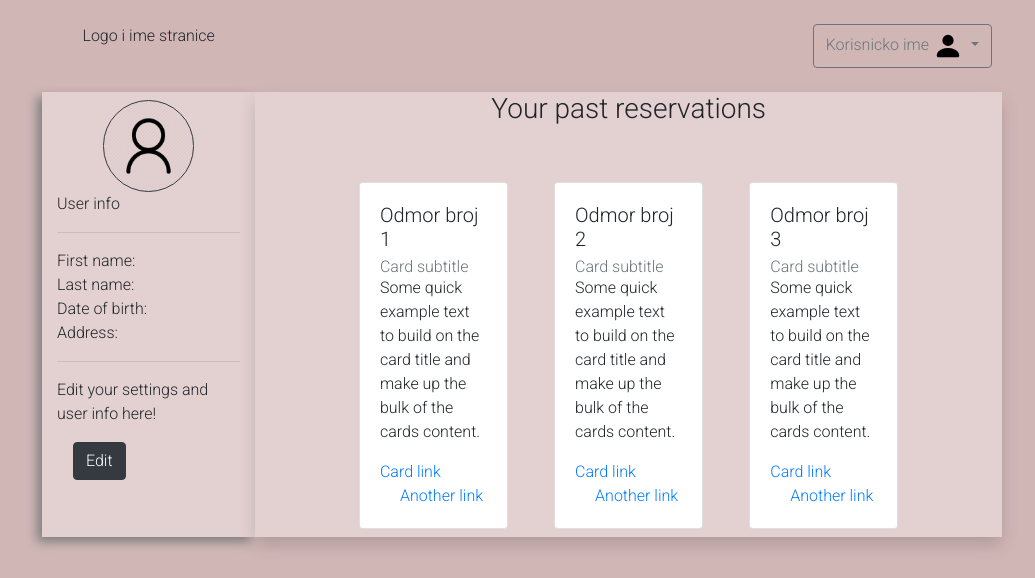
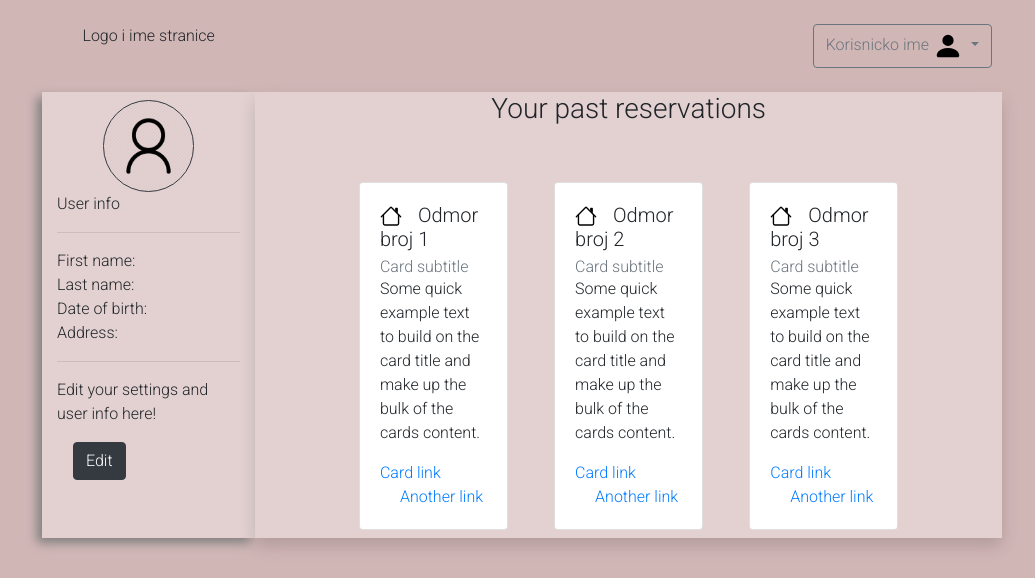
Before and after one commit to tinmarecic6/automatic-octo-spoon, a PHP site: page /user_profile_page.php in a window 1280 px wide. Shown: the top 578 px of the page, without its empty margins (118-1153 px from the left). Run offline with PHP 8.4, Linux system fonts and the light colour scheme.

Commit message:
added house icon on past vacations

```diff
--- a/user_profile_page.php
+++ b/user_profile_page.php
@@ -79,7 +79,7 @@
           echo '<div class="col col-sm-3 m-2">
               <div class="card" >
                   <div class="card-body">
-                    <h5 class="card-title">Odmor broj '.($i+1).'</h5>
+                    <h5 class="card-title"><img src="media/house.svg" class="mr-3" height="22">Odmor broj '.($i+1).'</h5>
                     <h6 class="card-subtitle  text-muted">Card subtitle</h6>
                     <p class="card-text">Some quick example text to build on the card title and make up the bulk of the cards content.</p>
                     <a href="#" class="card-link">Card link</a>
@@ -88,6 +88,7 @@
                 </div>
               </div><!--column-->';}
           ?>
+
             </div>
           </div>
          </div>
```
Also changed, not shown: media/house.svg (added).
